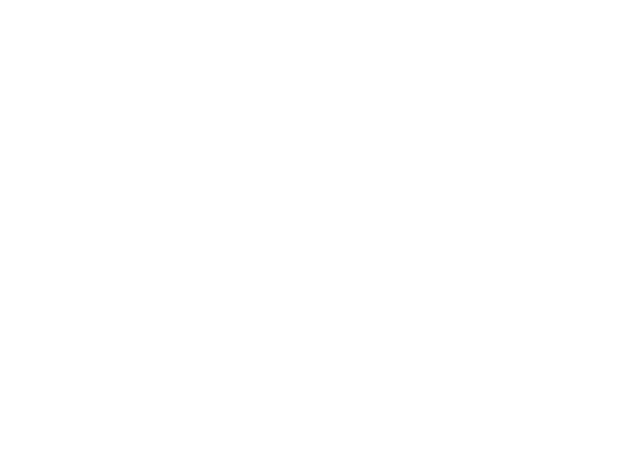
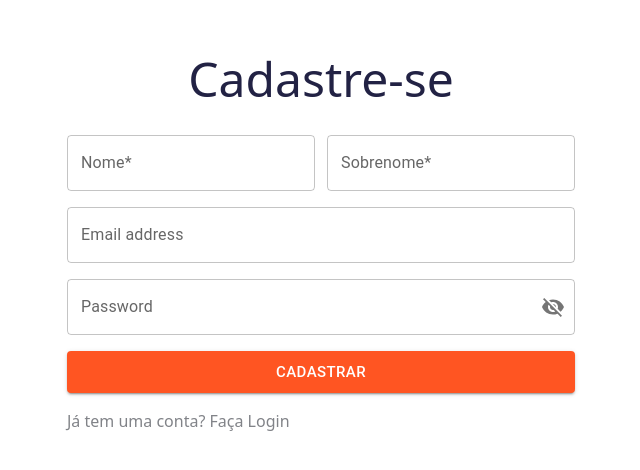
Before and after one commit to Esquadrao-18/orange, a React (Vite) app: page / in a window 1280 px wide. Shown: the part 156-626 px from the top of the page, without its empty margins (319-959 px from the left). Built offline with nearby package versions, Linux system fonts and the light colour scheme.

Commit message:
feat: Adiciona formulário de cadastre-se com React Hook Form

```diff
--- a/src/App.jsx
+++ b/src/App.jsx
@@ -1,5 +1,38 @@
-function App() {
-  return <></>
+import { ThemeProvider } from '@emotion/react'
+import { createTheme } from '@mui/material'
+import SignUp from './pages/SignUp/SignUp'
+
+const secondary = {
+  main: '#FF5522',
+  dark: '#CC4400',
+  light: '#FFEECC'
 }
-
-export default App
+const principal = {
+  main: '#EDEFF2'
+}
+const theme = createTheme({
+  palette: {
+    secondary: secondary,
+    principal: principal
+  },
+  components: {
+    MuiButton: {
+      styleOverrides: {
+        root: {
+          fontWeight: 500,
+          fontSize: '15px',
+          padding: '8px 22px',
+          lineHeight: '26px'
+        }
+      }
+    }
+  }
+})
+export default function App() {
+  return (
+    <ThemeProvider theme={theme}>
+      <div className="App"></div>
+      <SignUp />
+    </ThemeProvider>
+  )
+}
--- /dev/null
+++ b/src/pages/SignUp/SignUp.jsx
@@ -0,0 +1,147 @@
+import { TextField , Button, InputAdornment, IconButton } from "@mui/material"
+import { useForm, Controller } from "react-hook-form"
+import { useState } from "react"
+import VisibilityIcon from '@mui/icons-material/Visibility'
+import VisibilityOffIcon from '@mui/icons-material/VisibilityOff'
+
+
+
+function SignUp () {
+
+
+        const { control, handleSubmit, formState } = useForm();
+        const { errors } = formState;
+        const [showPassword, setShowPassword] = useState(false);
+
+
+
+        const onSubmit = (data) => {
+
+            console.log(data);
+        };
+        const handleTogglePasswordVisibility = () => {
+            setShowPassword(!showPassword);
+        };
+
+
+
+    return (
+        <main className="flex">
+            <section>
+            </section>
+
+            <section className="flex flex-col justify-center gap-8 items-center h-screen mx-auto font-sans: Roboto">
+
+                <h3 className="text-2xl sm:text-5xl text-[#222244] text-nowrap">
+                    Cadastre-se
+                </h3>
+
+
+                <form onSubmit={handleSubmit(onSubmit)} noValidate className="flex flex-col gap-4 w-full" >
+
+                <div className="flex flex-col sm:flex-row gap-3">
+                    <Controller
+                            name="name"
+                            control={control}
+                            rules={{ required: true}}
+                            render={({ field }) => (
+                            <TextField
+                                label="Nome*"
+                                variant="outlined"
+                                size="large"
+                                {...field}
+                                error={!!errors.name}
+                                helperText={errors.name ?  "Campo nome obrigatório" : ""}
+
+                            />
+                            )}
+                        />
+
+
+                    <Controller
+                            name="surname"
+                            control={control}
+                            rules={{ required: true }}
+                            render={({ field }) => (
+                            <TextField
+                                label="Sobrenome*"
+                                variant="outlined"
+                                size="large"
+                                {...field}
+                                error={!!errors.surname}
+                                helperText={errors.surname ?  "Sobrenome obrigatório" : ""}
+
+                            />
+                            )}
+                        />
+                </div>
+                    <Controller
+                        name="email"
+                        control={control}
+                        rules={{ required: true , pattern:/^[^\s@]+@[^\s@]+\.[^\s@]+$/ }}
+                        render={({ field }) => (
+                        <TextField
+                            label="Email address"
+                            variant="outlined"
+                            size="large"
+                            {...field}
+                            error={!!errors.email}
+                            helperText={errors.email ? "Informe um e-mail válido" : ""}
+                        />
+                        )}
+                    />
+
+                    <Controller
+                            name="password"
+                            control={control}
+                            rules={{ required: "true"  }}
+                            render={({ field }) => (
+                        <TextField
+                            id="outlined-password-input"
+                            label="Password"
+                            type={showPassword ? 'text' : 'password'}
+                            autoComplete="current-password"
+                            {...field}
+                            error={!!errors.password}
+                            helperText={errors.password ? "Informe sua senha" : ""}
+                            InputProps={{
+                                endAdornment: (
+                                <InputAdornment position="end">
+                                    <IconButton
+                                    aria-label="toggle password visibility"
+                                    onClick={handleTogglePasswordVisibility}
+                                    edge="end"
+                                    >
+                                    {showPassword ? <VisibilityIcon /> : <VisibilityOffIcon />}
+                                    </IconButton>
+                                </InputAdornment>
+                                ),
+                            }}
+                        />
+                    )}
+                    />
+
+                    <Button type="submit" variant="contained"
+                    color="secondary"
+                    size="medium">
+                    CADASTRAR
+                    </Button>
+
+                    <a href="" className="text-[#818388]" >Já tem uma conta? Faça Login</a>
+
+                </form>
+
+
+
+
+
+            </section>
+
+        </main>
+    )
+
+
+}
+
+
+export default SignUp
```
Also changed, not shown: 1 other file (tests, documents, lock files or other folders).
